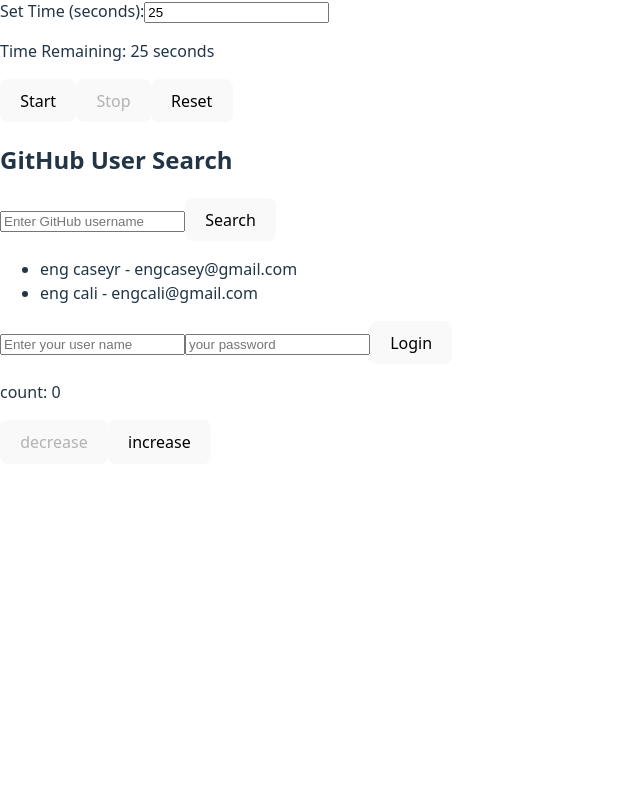
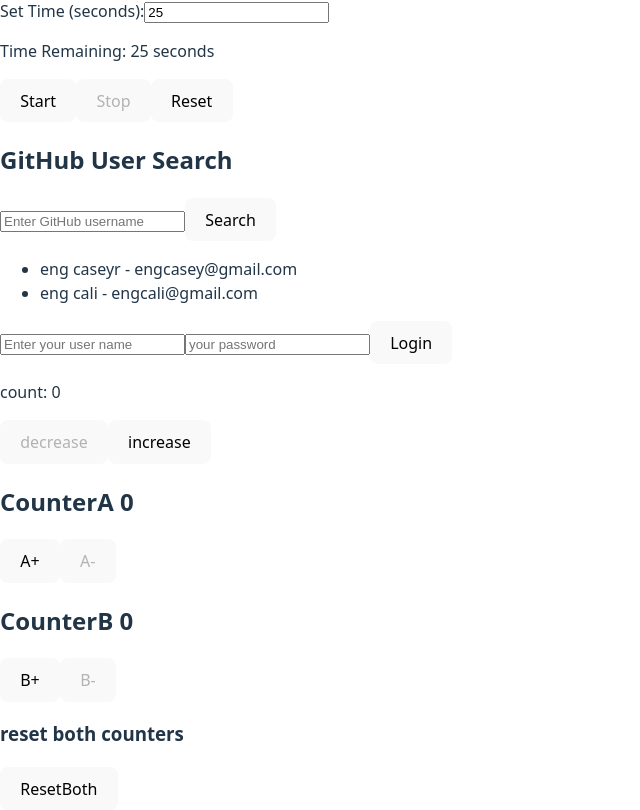
Before and after one commit to Ahmedkaafi7/React-Course, a React (Vite) app: page / in a window 1280 px wide. Shown: the part 1111-1921 px from the top of the page, without its empty margins (0-640 px from the left). Before the commit the page ends 1575 px from the top, so only its background shows below. Built offline with nearby package versions, Linux system fonts and the light colour scheme.

Commit message:
CounterWithUseReduceEx13

```diff
--- a/src/App.jsx
+++ b/src/App.jsx
@@ -11,6 +11,7 @@
 import UserList from "./UserList10";
 import LogginForm from "./LoginForm11";
 import Counter from "./Count12";
+import DoubleCounterWithUseReduce from "./DoubleCounterWithUseReduce13";
 
 
 function App() {
@@ -52,6 +53,7 @@
     < UserList />
     < LogginForm />
      <Counter />
+     <DoubleCounterWithUseReduce />
      </>
 
   )
--- /dev/null
+++ b/src/DoubleCounterWithUseReduce13.jsx
@@ -0,0 +1,49 @@
+import { useReducer } from "react"
+const initialState = {
+    CounterA: 0,
+    CounterB: 0,
+}
+
+const Reducer = (state, action) => {
+    switch (action.type) {
+        case "IncrementA":
+            return { ...state, CounterA: state.CounterA + 1 }
+        case "DecrementA":
+            return { ...state, CounterA: state.CounterA - 1 }
+        case "IncrementB":
+            return { ...state, CounterB: state.CounterB + 1 }
+        case "DecrementB":
+            return { ...state, CounterB: state.CounterB - 1 }
+        case "Reset":
+            return initialState
+        default:
+            return state
+    }
+}
+
+const DoubleCounterWithUseReduce = () => {
+    const [state, dispatch] = useReducer(Reducer, initialState)
+
+    return (
+        <div>
+            <h2>CounterA {state.CounterA}</h2>
+            <button onClick={() => dispatch({ type: "IncrementA" })}>A+</button>
+            <button onClick={() => dispatch({ type: "DecrementA" })}  disabled={state.CounterA === 0}>
+                A-
+            </button>
+
+            <h2>CounterB {state.CounterB}</h2>
+            <button onClick={() => dispatch({ type: "IncrementB" })}>B+</button>
+            <button onClick={() => dispatch({ type: "DecrementB" })}  disabled={state.CounterB === 0}>
+                B-
+            </button>
+         <h3>reset both counters</h3>
+         <button onClick={() => dispatch({ type: "Reset" })}>ResetBoth</button>
+
+
+        </div>
+
+    )
+}
+
+export default DoubleCounterWithUseReduce;
```
